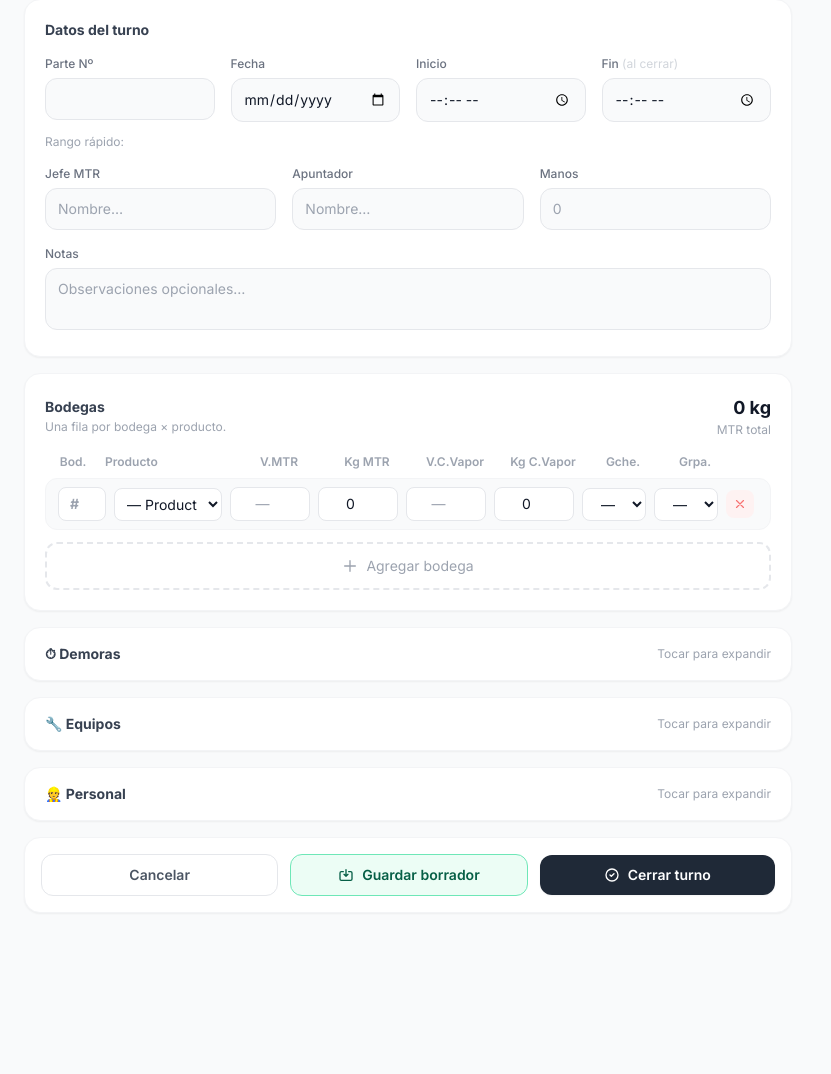
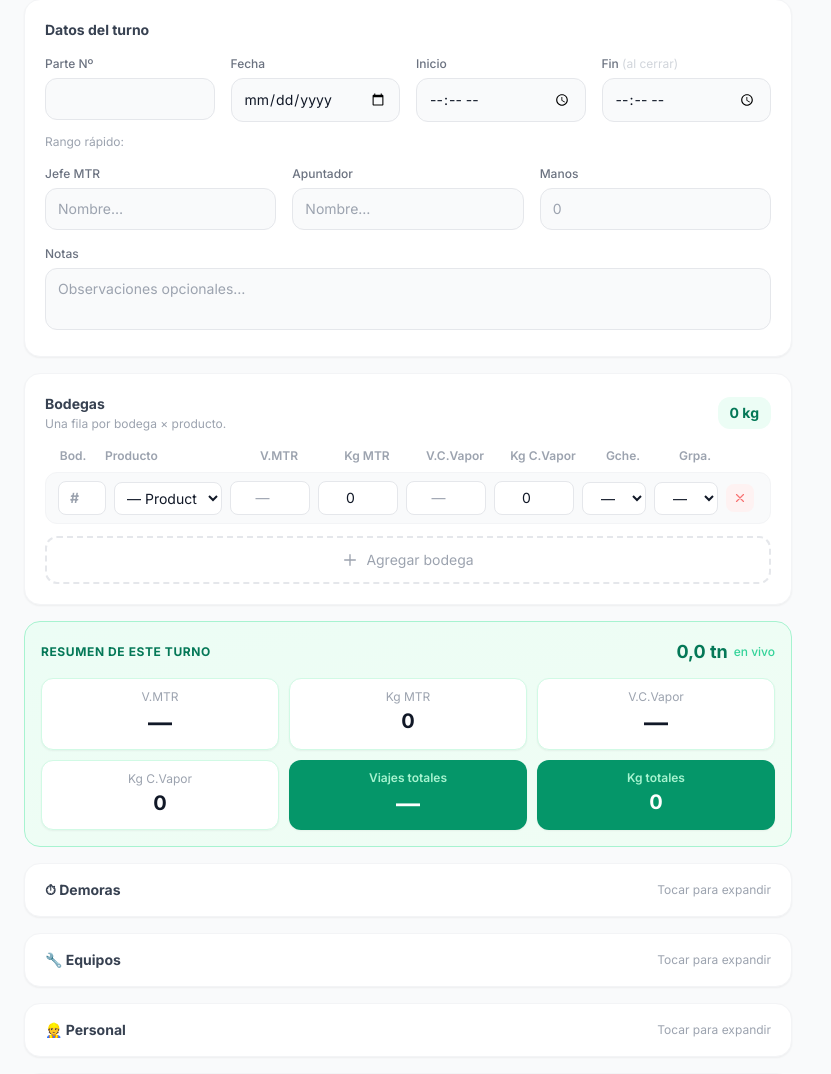
Before and after one commit to espina-jc-cloud/mtr-compras, a FastAPI app: template templates/operations/live/shift_form.html in a window 1280 px wide. Shown: the part 105-1179 px from the top of the page, without its empty margins (0-831 px from the left). Before the commit the page ends 1001 px from the top, so only its background shows below. Run offline with FastAPI, Linux system fonts and the light colour scheme; the template is opened without the code that fills it, so the values that code supplies are empty; some libraries are stand-ins or nearby versions.

Commit message:
Add shift form cumulative context + live summary panel
- operations_live.py: _build_shift_form_cumulative() helper computes
  accumulated kg/viajes from previous shifts (excludes current shift
  in edit mode); passed as session_cumulative to both new/edit form routes
- shift_form.html: dark "Acumulado anterior" banner shows N turns already
  loaded with V.MTR / Kg MTR / V.C.Vapor / Kg C.Vapor / Viajes totales / Kg
- shift_form.html: green "Resumen de este turno" live panel with 6 metric
  cells updates in real-time as bodegas are filled in (replaces small badge)
- recalcBodega(): expanded to read viajes_mtr + viajes_coop and update
  all 6 live cells; oninput added to all viajes inputs

Co-Authored-By: Claude Sonnet 4.6 <noreply@anthropic.com>

```diff
--- a/templates/operations/live/shift_form.html
+++ b/templates/operations/live/shift_form.html
@@ -39,6 +39,50 @@
   </span>
   {% endfor %}
 </div>
+
+<!-- Acumulado de turnos anteriores (contexto para el operador) -->
+{% if session_cumulative %}
+<div class="bg-gray-900 rounded-2xl p-4 mb-4 text-white max-w-3xl">
+  <div class="flex items-start justify-between mb-3">
+    <div>
+      <p class="text-xs font-bold text-gray-400 uppercase tracking-wider">Acumulado anterior</p>
+      <p class="text-xs text-gray-500 mt-0.5">
+        {{ session_cumulative.shift_count }} turno{% if session_cumulative.shift_count != 1 %}s{% endif %} ya cargados
+      </p>
+    </div>
+    <div class="text-right">
+      <span class="text-2xl font-black text-emerald-400">{{ "%.1f"|format(session_cumulative.grand_total.kg_total_mtr / 1000) }} tn</span>
+      <div class="text-xs text-gray-500">hasta ahora</div>
+    </div>
+  </div>
+  <div class="grid grid-cols-3 sm:grid-cols-6 gap-2 text-center text-xs">
+    <div>
+      <div class="text-gray-400 mb-0.5">V.MTR</div>
+      <div class="font-black text-white text-lg">{{ session_cumulative.grand_total.viajes_mtr if session_cumulative.grand_total.viajes_mtr is not none else "—" }}</div>
+    </div>
+    <div>
+      <div class="text-gray-400 mb-0.5">Kg MTR</div>
+      <div class="font-bold text-white">{{ fmt_kg(session_cumulative.grand_total.kg_deposito) }}</div>
+    </div>
+    <div>
+      <div class="text-gray-400 mb-0.5">V.C.Vapor</div>
+      <div class="font-black text-white text-lg">{{ session_cumulative.grand_total.viajes_coop if session_cumulative.grand_total.viajes_coop is not none else "—" }}</div>
+    </div>
+    <div>
+      <div class="text-gray-400 mb-0.5">Kg C.Vapor</div>
+      <div class="font-bold text-white">{{ fmt_kg(session_cumulative.grand_total.kg_directo) }}</div>
+    </div>
+    <div>
+      <div class="text-emerald-400 mb-0.5 font-semibold">Viajes tot.</div>
+      <div class="font-black text-emerald-300 text-lg">{{ session_cumulative.grand_total.viajes_total if session_cumulative.grand_total.viajes_total is not none else "—" }}</div>
+    </div>
+    <div>
+      <div class="text-emerald-400 mb-0.5 font-semibold">Kg totales</div>
+      <div class="font-black text-emerald-300">{{ fmt_kg(session_cumulative.grand_total.kg_total_mtr) }}</div>
+    </div>
+  </div>
+</div>
+{% endif %}
 
 <form
   method="post"
@@ -129,10 +173,7 @@
           <h2 class="text-sm font-bold text-gray-700">Bodegas</h2>
           <p class="text-xs text-gray-400 mt-0.5">Una fila por bodega × producto.</p>
         </div>
-        <div class="text-right">
-          <div id="live-total-mtr" class="text-lg font-bold text-gray-900">0 kg</div>
-          <div class="text-xs text-gray-400">MTR total</div>
-        </div>
+        <div id="live-total-mtr" class="text-sm font-bold text-emerald-700 bg-emerald-50 px-3 py-1.5 rounded-xl">0 kg</div>
       </div>
       <div class="hidden sm:grid grid-cols-[3rem_1fr_5rem_5rem_5rem_5rem_4rem_4rem_2rem] gap-2 mb-2 px-1">
         <div class="text-xs font-semibold text-gray-400 text-center">Bod.</div>
@@ -152,6 +193,43 @@
         <svg class="w-4 h-4" fill="none" stroke="currentColor" viewBox="0 0 24 24"><path stroke-linecap="round" stroke-linejoin="round" stroke-width="2" d="M12 4v16m8-8H4"/></svg>
         Agregar bodega
       </button>
+    </div>
+
+    <!-- ══ 2b. RESUMEN EN VIVO DEL TURNO ══════════════════════════════════════ -->
+    <div class="bg-gradient-to-br from-emerald-50 to-green-50 border border-emerald-200 rounded-2xl p-4">
+      <div class="flex items-center justify-between mb-3">
+        <p class="text-xs font-bold text-emerald-700 uppercase tracking-wider">Resumen de este turno</p>
+        <div class="flex items-center gap-1.5">
+          <span id="live-total-tn" class="text-lg font-black text-emerald-700">0,0 tn</span>
+          <span class="text-xs text-emerald-400 font-medium">en vivo</span>
+        </div>
+      </div>
+      <div class="grid grid-cols-2 sm:grid-cols-3 gap-2.5">
+        <div class="bg-white rounded-xl p-2.5 text-center shadow-sm border border-emerald-100">
+          <div class="text-xs text-gray-400 mb-0.5">V.MTR</div>
+          <div id="live-v-mtr" class="text-2xl font-black text-gray-900">—</div>
+        </div>
+        <div class="bg-white rounded-xl p-2.5 text-center shadow-sm border border-emerald-100">
+          <div class="text-xs text-gray-400 mb-0.5">Kg MTR</div>
+          <div id="live-kg-mtr" class="text-xl font-black text-gray-900">0</div>
+        </div>
+        <div class="bg-white rounded-xl p-2.5 text-center shadow-sm border border-emerald-100">
+          <div class="text-xs text-gray-400 mb-0.5">V.C.Vapor</div>
+          <div id="live-v-cv" class="text-2xl font-black text-gray-900">—</div>
+        </div>
+        <div class="bg-white rounded-xl p-2.5 text-center shadow-sm border border-emerald-100">
+          <div class="text-xs text-gray-400 mb-0.5">Kg C.Vapor</div>
+          <div id="live-kg-cv" class="text-xl font-black text-gray-900">0</div>
+        </div>
+        <div class="bg-emerald-600 rounded-xl p-2.5 text-center shadow-sm">
+          <div class="text-xs text-emerald-200 mb-0.5 font-semibold">Viajes totales</div>
+          <div id="live-v-total" class="text-2xl font-black text-white">—</div>
+        </div>
+        <div class="bg-emerald-600 rounded-xl p-2.5 text-center shadow-sm">
+          <div class="text-xs text-emerald-200 mb-0.5 font-semibold">Kg totales</div>
+          <div id="live-kg-total" class="text-xl font-black text-white">0</div>
+        </div>
+      </div>
     </div>
 
     <!-- ══ 3. DEMORAS ══════════════════════════════════════════════════════════ -->
@@ -389,9 +467,9 @@ function addBodegaRow(data) {
   <div class="hidden sm:grid grid-cols-[3rem_1fr_5rem_5rem_5rem_5rem_4rem_4rem_2rem] gap-2 items-center bg-gray-50 rounded-xl px-3 py-2 border border-gray-100">
     <input name="bodega_${idx}_number" type="number" min="1" value="${rv(data,'bodega_number')}" placeholder="#" oninput="recalcBodega()" class="input-xs text-center font-bold">
     <select name="bodega_${idx}_product" class="input-xs">${productOptions(rv(data,'product'))}</select>
-    <input name="bodega_${idx}_viajes_mtr"    type="number" min="0" value="${rv(data,'viajes_mtr')}"        placeholder="—" class="input-xs text-center">
+    <input name="bodega_${idx}_viajes_mtr"    type="number" min="0" value="${rv(data,'viajes_mtr')}"        placeholder="—" oninput="recalcBodega()" class="input-xs text-center">
     <input name="bodega_${idx}_kg_deposito_mtr" type="number" min="0" value="${rv(data,'kg_deposito_mtr',0)}" oninput="recalcBodega()" class="input-xs text-center">
-    <input name="bodega_${idx}_viajes_coop"   type="number" min="0" value="${rv(data,'viajes_coop')}"       placeholder="—" class="input-xs text-center">
+    <input name="bodega_${idx}_viajes_coop"   type="number" min="0" value="${rv(data,'viajes_coop')}"       placeholder="—" oninput="recalcBodega()" class="input-xs text-center">
     <input name="bodega_${idx}_kg_directo_mtr" type="number" min="0" value="${rv(data,'kg_directo_mtr',0)}" oninput="recalcBodega()" class="input-xs text-center">
     <select name="bodega_${idx}_tipo_guinche" class="input-xs text-center">${gOpts(rv(data,'tipo_guinche'))}</select>
     <select name="bodega_${idx}_tipo_grampa"  class="input-xs text-center">${gOpts(rv(data,'tipo_grampa'))}</select>
@@ -408,13 +486,13 @@ function addBodegaRow(data) {
     </div>
     <div class="grid grid-cols-2 gap-2">
       <div><div class="text-xs text-gray-400 mb-1">V.MTR</div>
-        <input name="bodega_${idx}_viajes_mtr" type="number" min="0" value="${rv(data,'viajes_mtr')}" placeholder="—"
+        <input name="bodega_${idx}_viajes_mtr" type="number" min="0" value="${rv(data,'viajes_mtr')}" placeholder="—" oninput="recalcBodega()"
           class="w-full border border-gray-200 rounded-lg px-2 py-1.5 text-sm text-center focus:outline-none focus:ring-2 focus:ring-emerald-500 bg-white"></div>
       <div><div class="text-xs text-gray-400 mb-1">Kg MTR</div>
         <input name="bodega_${idx}_kg_deposito_mtr" type="number" min="0" value="${rv(data,'kg_deposito_mtr',0)}" oninput="recalcBodega()" placeholder="—"
           class="w-full border border-gray-200 rounded-lg px-2 py-1.5 text-sm text-center focus:outline-none focus:ring-2 focus:ring-emerald-500 bg-white"></div>
       <div><div class="text-xs text-gray-400 mb-1">V.C.Vapor</div>
-        <input name="bodega_${idx}_viajes_coop" type="number" min="0" value="${rv(data,'viajes_coop')}" placeholder="—"
+        <input name="bodega_${idx}_viajes_coop" type="number" min="0" value="${rv(data,'viajes_coop')}" placeholder="—" oninput="recalcBodega()"
           class="w-full border border-gray-200 rounded-lg px-2 py-1.5 text-sm text-center focus:outline-none focus:ring-2 focus:ring-emerald-500 bg-white"></div>
       <div><div class="text-xs text-gray-400 mb-1">Kg C.Vapor</div>
         <input name="bodega_${idx}_kg_directo_mtr" type="number" min="0" value="${rv(data,'kg_directo_mtr',0)}" oninput="recalcBodega()" placeholder="—"
@@ -594,32 +672,38 @@ function toggleFuncionTexto(sel) {
 
 // ── RECALCULOS ────────────────────────────────────────────────────────────────
 function recalcBodega() {
-  let totalMtr = 0, totalCoop = 0, hasCoop = false;
+  let totalDep = 0, totalDir = 0;
+  let vMtr = 0, vCoop = 0, hasVMtr = false, hasVCoop = false;
+
   document.querySelectorAll('[data-row="bodega"]').forEach(row => {
     const idx = row.dataset.index;
-    const dep  = parseInt(document.querySelector(`[name="bodega_${idx}_kg_deposito_mtr"]`)?.value,10)||0;
-    const dir  = parseInt(document.querySelector(`[name="bodega_${idx}_kg_directo_mtr"]`)?.value,10)||0;
-    const cv   = parseInt(document.querySelector(`[name="bodega_${idx}_kg_cv_mtr"]`)?.value,10)||0;
-    const coop = document.querySelector(`[name="bodega_${idx}_kg_coop"]`)?.value;
-    totalMtr += dep+dir+cv;
-    if (coop !== '' && coop !== null && coop !== undefined && coop !== 'null') { totalCoop += parseInt(coop,10)||0; hasCoop=true; }
+    // querySelector returns first match: desktop input (appears first in innerHTML)
+    const dep = parseInt(document.querySelector(`[name="bodega_${idx}_kg_deposito_mtr"]`)?.value, 10) || 0;
+    const dir = parseInt(document.querySelector(`[name="bodega_${idx}_kg_directo_mtr"]`)?.value, 10) || 0;
+    const vm  = document.querySelector(`[name="bodega_${idx}_viajes_mtr"]`)?.value;
+    const vc  = document.querySelector(`[name="bodega_${idx}_viajes_coop"]`)?.value;
+    totalDep += dep;
+    totalDir += dir;
+    if (vm !== '' && vm != null) { vMtr  += parseInt(vm,  10) || 0; hasVMtr  = true; }
+    if (vc !== '' && vc != null) { vCoop += parseInt(vc,  10) || 0; hasVCoop = true; }
   });
-  const el = document.getElementById('live-total-mtr');
-  if (el) el.textContent = totalMtr.toLocaleString('es-AR') + ' kg';
-  const summary = document.getElementById('delta-summary');
-  const content = document.getElementById('delta-summary-content');
-  if (hasCoop && summary && content) {
-    summary.classList.remove('hidden');
-    const delta = totalMtr - totalCoop;
-    const abs = Math.abs(delta);
-    const cls = abs<=500?'text-green-700':abs<=2000?'text-yellow-700':'text-red-700';
-    const lbl = abs<=500?'✓ OK':abs<=2000?'⚠ Revisar':'✗ Alta diferencia';
-    const sign = delta>=0?'+':'−';
-    content.innerHTML = `<div class="flex flex-wrap gap-4 items-center">
-      <span>MTR: <strong>${totalMtr.toLocaleString('es-AR')} kg</strong></span>
-      <span>Coop: <strong>${totalCoop.toLocaleString('es-AR')} kg</strong></span>
-      <span class="font-bold ${cls}">Δ ${sign}${abs.toLocaleString('es-AR')} kg — ${lbl}</span></div>`;
-  } else if (summary) summary.classList.add('hidden');
+
+  const totalMtr  = totalDep + totalDir;
+  const vTotal    = (hasVMtr || hasVCoop) ? vMtr + vCoop : null;
+  const fmtK      = n => n.toLocaleString('es-AR');
+  const set       = (id, v) => { const e = document.getElementById(id); if (e) e.textContent = v; };
+
+  // Mini badge en header bodegas
+  set('live-total-mtr', fmtK(totalMtr) + ' kg');
+
+  // Panel de resumen en vivo
+  set('live-v-mtr',    hasVMtr  ? fmtK(vMtr)  : '—');
+  set('live-kg-mtr',   fmtK(totalDep));
+  set('live-v-cv',     hasVCoop ? fmtK(vCoop) : '—');
+  set('live-kg-cv',    fmtK(totalDir));
+  set('live-v-total',  vTotal !== null ? fmtK(vTotal) : '—');
+  set('live-kg-total', fmtK(totalMtr));
+  set('live-total-tn', (totalMtr / 1000).toLocaleString('es-AR', {minimumFractionDigits:1, maximumFractionDigits:1}) + ' tn');
 }
 
 function recalcDelays() {
```
Also changed, not shown: app/routers/operations_live.py (+65 -26 lines).
